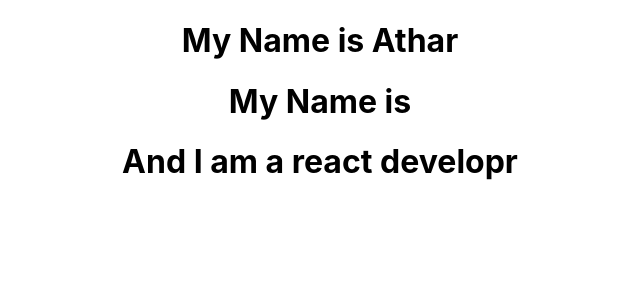
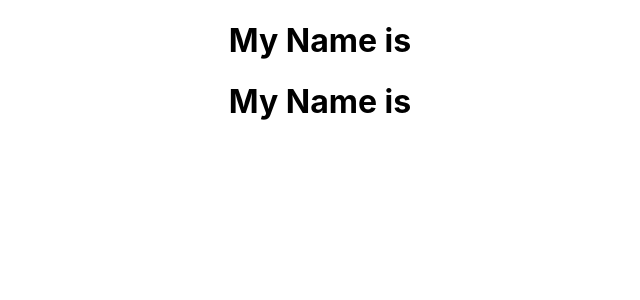
Before and after one commit to AtharLaique/ReactBasics, a React (Create React App) app: page / in a window 1280 px wide. Shown: the top 300 px of the page, without its empty margins (320-960 px from the left). Built offline with nearby package versions, Linux system fonts and the light colour scheme.

Commit message:
Write a class component for props

```diff
--- a/src/Props.jsx
+++ b/src/Props.jsx
@@ -1,13 +1,21 @@
-import React from 'react';
+import React , {Component }from 'react';
 //Step 2 : Receive Props here
-const Props=(props)=>{
-    return(
+// const Props=(props)=>{
+//     return(
+//         <div>
+//         {/* Step 3 : Use Props here */}
+//         <h1> My Name is {props.name}</h1>
+//          {/* Step 3 : Get Html using props.children property */}
+//         {props.children}
+//         </div>
+//     )
+// }
+class Props extends Component{
+    render(){
+        return(
         <div>
-        {/* Step 3 : Use Props here */}
-        <h1> My Name is {props.name}</h1>
-         {/* Step 3 : Get Html using props.children property */}
-        {props.children}
-        </div>
-    )
+            <h1>My Name is </h1></div>
+        )
+    }
 }
 export default Props;
```
